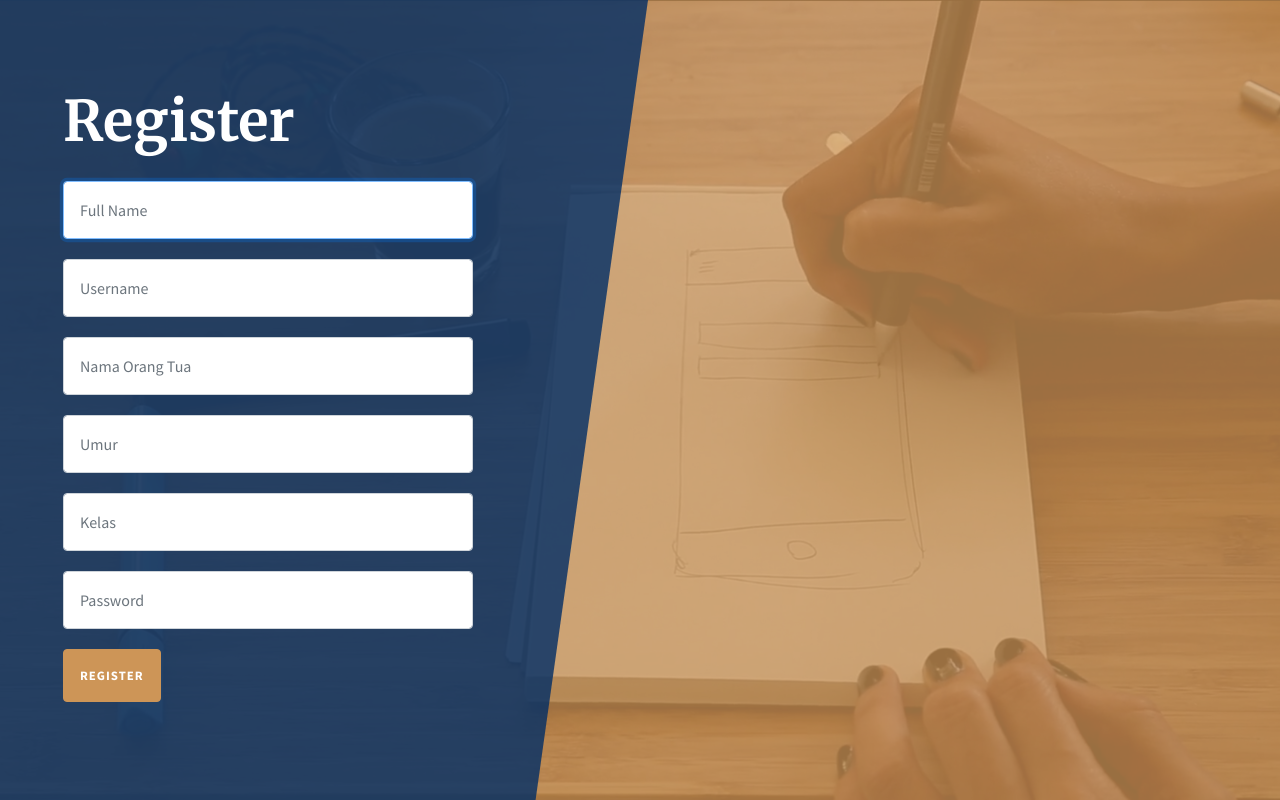
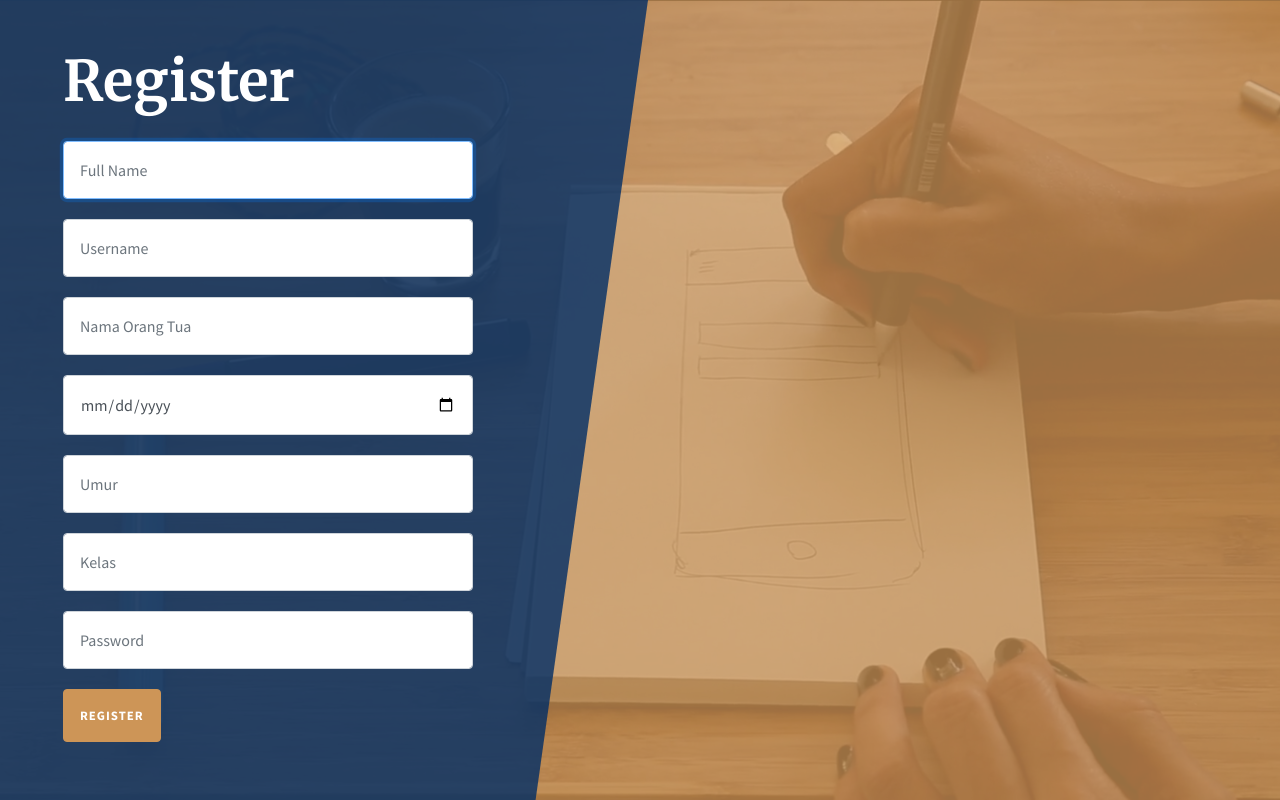
Before and after one commit to siegewallace06/fingerprint-php-native, a PHP site: page /website/register/ in a window 1280 px wide. Run offline with PHP 8.4, Linux system fonts and the light colour scheme.

Commit message:
tanggal lahir

```diff
--- a/register/index.html
+++ b/register/index.html
@@ -7,16 +7,11 @@
     <meta name="author" content="">
 
     <title>Deteksi Kepribadian Anak Melalui Sidik Jari</title>
-      <link rel="icon" type="image/png" href="../img/favicon.ico"/>
-    <!-- Bootstrap core CSS -->
+    <link rel="icon" type="image/png" href="../img/favicon.ico"/>
     <link href="../vendor/bootstrap/css/bootstrap.min.css" rel="stylesheet">
-
-    <!-- Custom fonts for this template -->
     <link href="https://fonts.googleapis.com/css?family=Source+Sans+Pro:200,200i,300,300i,400,400i,600,600i,700,700i,900,900i" rel="stylesheet">
     <link href="https://fonts.googleapis.com/css?family=Merriweather:300,300i,400,400i,700,700i,900,900i" rel="stylesheet">
     <link href="../vendor/font-awesome/css/font-awesome.min.css" rel="stylesheet">
-
-    <!-- Custom styles for this template -->
     <link href="../css/coming-soon.min.css" rel="stylesheet">
 </head>
 <body>
@@ -36,7 +31,10 @@
                               <input type="text" name="username" class="form-control" placeholder="Username" aria-label="Username" aria-describedby="basic-addon" required autofocus>
                             </div>
                             <div class="input-group input-group-newsletter" style="padding:10px 0;">
-                              <input type="text" name="orangTua" class="form-control" placeholder="Nama Orang Tua" aria-label="Username" aria-describedby="basic-addon" required autofocus>
+                              <input type="text" name="orangTua" class="form-control" placeholder="Nama Orang Tua" aria-label="orangTua" aria-describedby="basic-addon" required autofocus>
+                            </div>
+                            <div class="input-group input-group-newsletter" style="padding:10px 0;">
+                              <input type="date" name="tanggalLahir" class="form-control" placeholder="Tanggal Lahir" aria-label="tanggalLahir" aria-describedby="basic-addon" required autofocus>
                             </div>
                             <div class="input-group input-group-newsletter" style="padding:10px 0;">
                               <input type="text" name="umur" class="form-control" placeholder="Umur" aria-label="Umur" aria-describedby="basic-addon" required autofocus>
--- a/register/register.php
+++ b/register/register.php
@@ -12,6 +12,7 @@ if (isset($_POST['submit'])) {
     $umur = $_POST['umur'];
     $orangTua = $_POST['orangTua'];
     $kelas = $_POST['kelas'];
+    $tanggalLahir = $_POST['tanggalLahir'];
     $password = $_POST['password'];
 
 
@@ -20,9 +21,10 @@ if (isset($_POST['submit'])) {
     echo "Kelas: " . $kelas . "<br>";
     echo "Password: " . $password . "<br>";
     echo "orangTua: " . $orangTua . "<br>";
+    echo "tanggalLahir: " . $tanggalLahir . "<br>";
     echo "umur: " . $password . "<br>";
 
-    // // Include Database Connection File
+    // Include Database Connection File
     include_once("../config.php");
 
     // Insert user data into table
```
